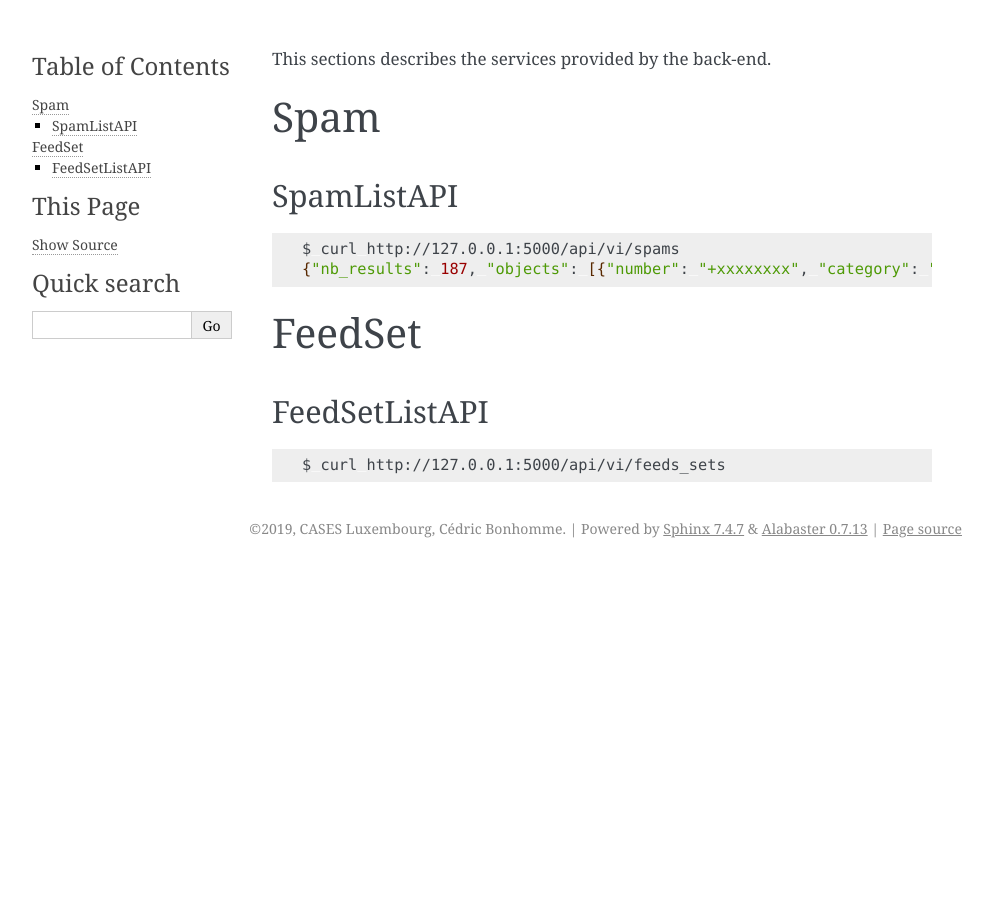
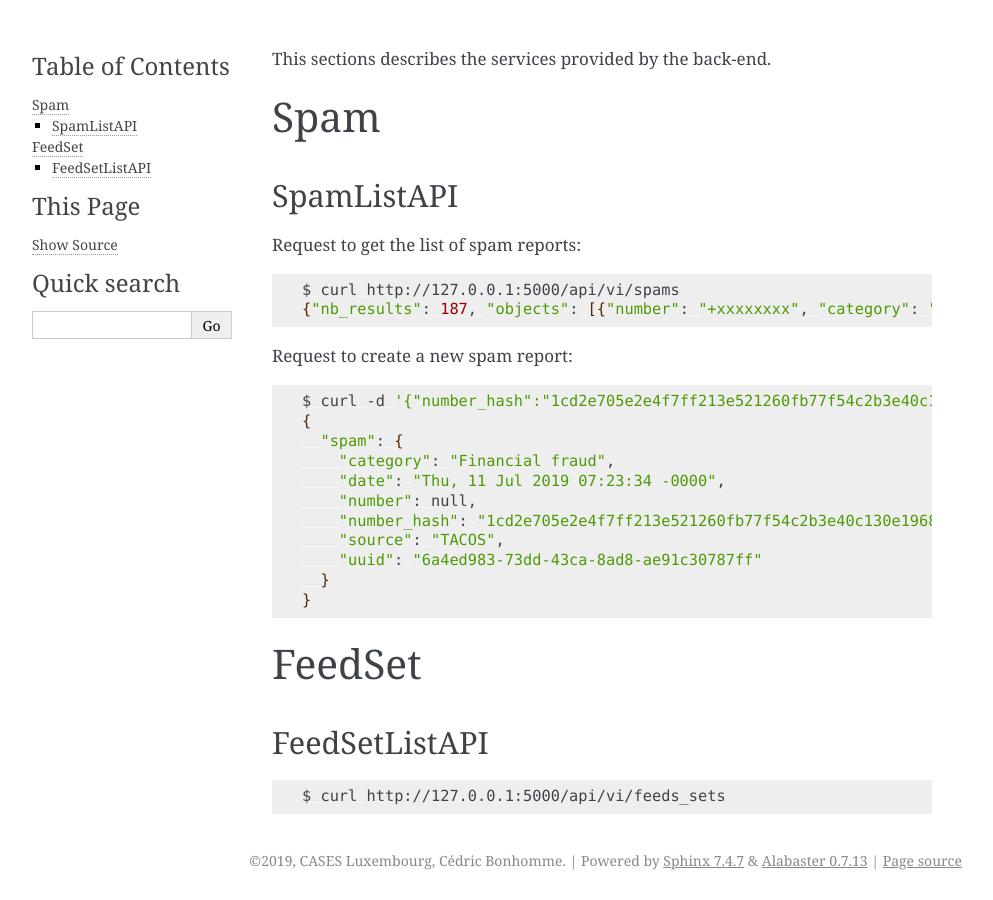
Before and after one commit to NC3-LU/TACOS-server, a Sphinx documentation site: the page built from docs/services.rst, in a window 1280 px wide. Shown: the whole page, without its empty margins (148-1141 px from the left). Built offline with Sphinx 7.4.7, drawn with Linux system fonts in a browser that asks for light colours.

Commit message:
chg: [documentation] Updated section SpamListAPI.

```diff
--- a/docs/services.rst
+++ b/docs/services.rst
@@ -6,10 +6,30 @@ Spam
 SpamListAPI
 ~~~~~~~~~~~
 
+Request to get the list of spam reports:
+
 .. code-block:: bash
 
     $ curl http://127.0.0.1:5000/api/vi/spams
     {"nb_results": 187, "objects": [{"number": "+xxxxxxxx", "category": "Financial fraud", "created": "Wed, 19 Jun 2019 09:15:55 -0000"}, ...]}
+
+
+Request to create a new spam report:
+
+.. code-block:: bash
+
+    $ curl -d '{"number_hash":"1cd2e705e2e4f7ff213e521260fb77f54c2b3e40c130e196817335c11101b0d9424e9ca3a7a0db702751b0754e304deb23df93cde1a6220a39e8940bfcde34eb", "category":"Financial fraud"}' -H "Content-Type: application/json" -X POST http://127.0.0.1:5000/api/v1/spams
+    {
+      "spam": {
+        "category": "Financial fraud",
+        "date": "Thu, 11 Jul 2019 07:23:34 -0000",
+        "number": null,
+        "number_hash": "1cd2e705e2e4f7ff213e521260fb77f54c2b3e40c130e196817335c11101b0d9424e9ca3a7a0db702751b0754e304deb23df93cde1a6220a39e8940bfcde34eb",
+        "source": "TACOS",
+        "uuid": "6a4ed983-73dd-43ca-8ad8-ae91c30787ff"
+      }
+    }
+
 
 
 
```
